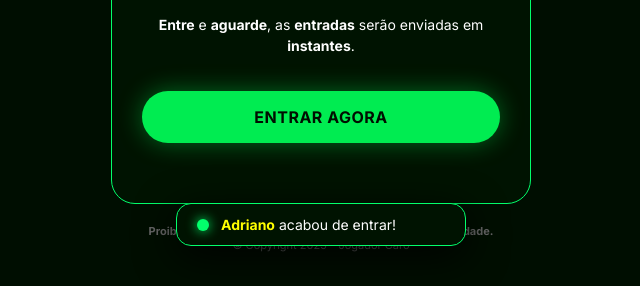
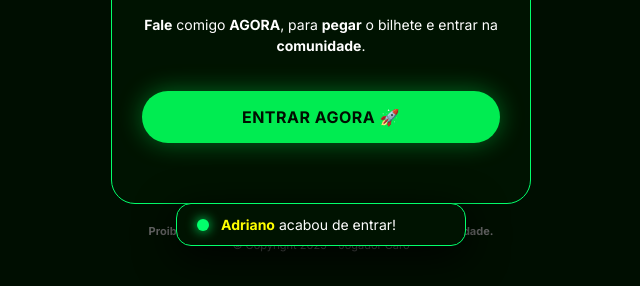
Before and after one commit to JCPrime01/api-hu02, a plain HTML site: page index.html in a window 1280 px wide. Shown: the part 514-800 px from the top of the page, without its empty margins (319-959 px from the left). Drawn offline with Linux system fonts and the light colour scheme.

Commit message:
Update subtitle text and add emoji to button

```diff
--- a/index.html
+++ b/index.html
@@ -189,9 +189,9 @@
       <h2 class="white">ACESSO LIBERADO AO</h2>
       <h2 class="green">BILHETE DE ODD 100</h2>
 
-      <p class="subtitle"><strong>Entre</strong> e <strong>aguarde</strong>, as <strong>entradas</strong> serão enviadas em <strong>instantes</strong>.</p>
+      <p class="subtitle"><strong>Fale</strong> comigo <strong>AGORA</strong>, para <strong>pegar</strong> o bilhete e entrar na <strong>comunidade</strong>.</p>
 
-      <a href="https://rp.redirecionar.online/" class="btn" onclick="dispararLead()">ENTRAR AGORA</a>
+      <a href="https://rp.redirecionar.online/" class="btn" onclick="dispararLead()">ENTRAR AGORA 🚀</a>
     </div>
 
     <div id="notif-toast" class="toast">
```
